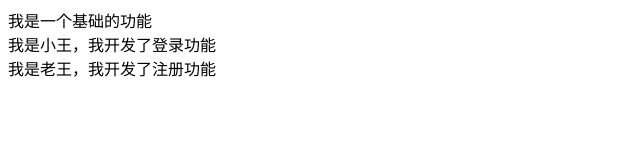
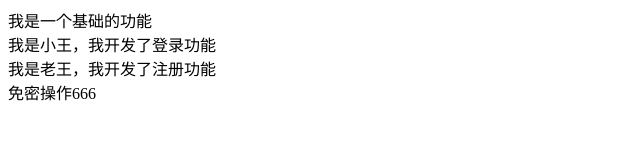
Before and after one commit to JHan592017155/myfirst, a plain HTML site: page index.html in a window 1280 px wide. Shown: the whole page, without its empty margins (0-640 px from the left). Drawn offline with Linux system fonts and the light colour scheme.

Commit message:
免密操作真方便

```diff
--- a/index.html
+++ b/index.html
@@ -16,5 +16,7 @@
 
     <div>我是老王，我开发了注册功能</div>
 
+    <div>免密操作666</div>
+
 </body>
 </html>
```
